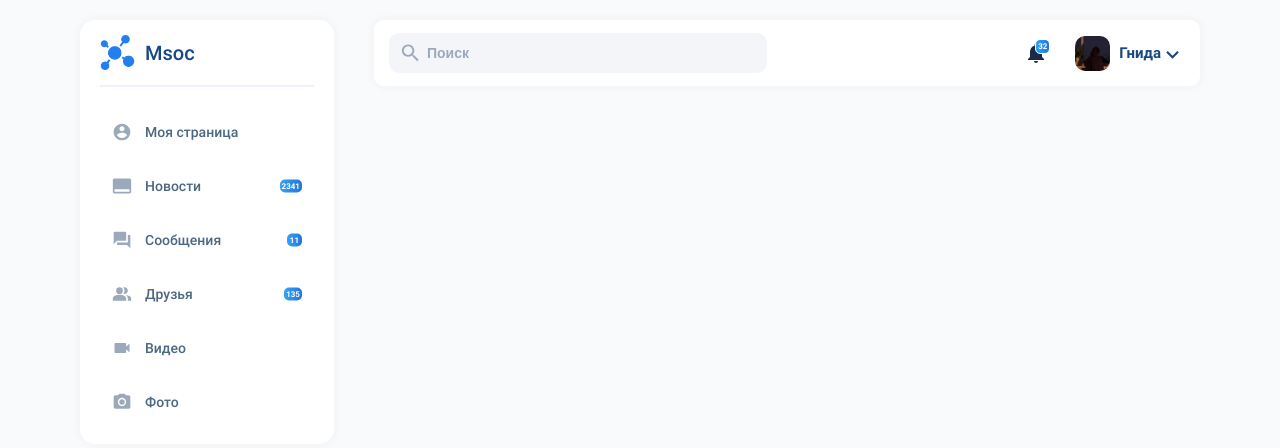
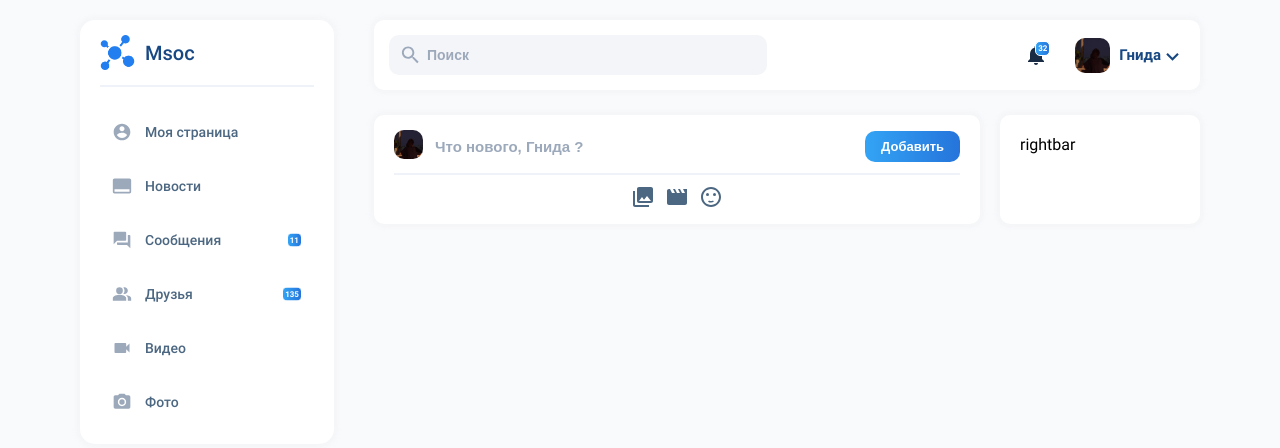
Before and after one commit to Gantar15/msoc-social-network, a Next.js app in the folder frontend/: page / in a window 1280 px wide. Shown: the top 448 px of the page. Built offline with nearby package versions, Linux system fonts and the light colour scheme.

Commit message:
frontend

```diff
--- /dev/null
+++ b/frontend/components/HomeRightbar/HomeRightbar.tsx
@@ -0,0 +1,15 @@
+
+import {FC} from 'react';
+
+import styles from './homeRightbar.module.scss';
+
+
+const HomeRightbar: FC = () => {
+    return (
+        <nav className={styles.homeRightbar}>
+            rightbar
+        </nav>
+    );
+};
+
+export default HomeRightbar;
--- /dev/null
+++ b/frontend/components/HomeRightbar/homeRightbar.module.scss
@@ -0,0 +1,11 @@
+
+@import '../../public/styles/variables.scss';
+
+.homeRightbar{
+    margin-left: 20px;
+    border-radius: 10px;
+    background: $contrastBackgroundColor;
+    box-shadow: $boxShadow;
+    padding: 20px;
+    min-width: 200px;
+}
--- a/frontend/components/MainContainer/MainContainer.tsx
+++ b/frontend/components/MainContainer/MainContainer.tsx
@@ -26,7 +26,9 @@ const MainContainer: FC<IProps> = ({children, title}) => {
                 <Sidebar/>
                 <section className={styles.mainContentBlock}>
                     <Topbar/>
-                    {children}
+                    <section className={styles.pageContent}>
+                        {children}
+                    </section>
                 </section>
             </div>
         </>
--- a/frontend/components/MainContainer/mainContsiner.module.scss
+++ b/frontend/components/MainContainer/mainContsiner.module.scss
@@ -13,5 +13,10 @@
         display: flex;
         flex-direction: column;
         align-items: center;
+
+        .pageContent{
+            width: 100%;
+            margin-top: 25px;
+        }
     }
 }
--- /dev/null
+++ b/frontend/components/SharePost/SharePost.tsx
@@ -0,0 +1,33 @@
+
+import {FC} from 'react';
+import Image from 'next/image';
+import A from '../A/A';
+import PhotoLibraryIcon from '@material-ui/icons/PhotoLibrary';
+import MovieIcon from '@material-ui/icons/Movie';
+import SentimentSatisfiedIcon from '@material-ui/icons/SentimentSatisfied';
+
+import styles from './sharePost.module.scss';
+
+
+const SharePost: FC = () => {
+    return (
+        <section className={styles.sharePost}>
+            <div className={styles.shareTop}>
+                <A href="/profile">
+                    <Image className={styles.shareUserLogo} width="40" height="40" src="/imgs/default_user_logo.jpg"/>
+                </A>
+                <input placeholder="Что нового, Гнида ?"></input>
+                <button>Добавить</button>
+            </div>
+            <div className={styles.shareBottom}>
+                <div className={styles.shareOptins}>
+                    <PhotoLibraryIcon className={styles.optionIcon}/>
+                    <MovieIcon className={styles.optionIcon}/>
+                    <SentimentSatisfiedIcon className={styles.optionIcon}/>
+                </div>
+            </div>
+        </section>
+    );
+};
+
+export default SharePost;
--- /dev/null
+++ b/frontend/components/SharePost/sharePost.module.scss
@@ -0,0 +1,78 @@
+
+@import '../../public/styles/variables.scss';
+
+.sharePost{
+    display: flex;
+    flex-direction: column;
+    padding: 15px 20px;
+    box-shadow: $boxShadow;
+    background-color: $contrastBackgroundColor;
+    border-radius: 10px;
+
+    .shareTop{
+        display: flex;
+        align-items: center;
+        justify-content: space-between;
+        padding-bottom: 10px;
+        border-bottom: 2px solid #f0f2fa;
+
+        .shareUserLogo{
+            border-radius: 10px;
+            object-fit: cover;
+        }
+        input{
+            margin-left: 10px;
+            border: none;
+            outline: none;
+            color: $mainFontColor;
+            font-size: 16px;
+            width: 100%;
+            margin-right: 20px;
+            resize: vertical;
+            overflow: auto;
+
+            &::-webkit-scrollbar {
+                height: 0;
+                width: 0;
+            }
+
+            &::placeholder{
+                color: $placeholderFontColor;
+                font-size: 15px;
+                font-weight: bold;
+            }
+        }
+        button{
+            border: none;
+            outline: none;
+            background: $gradient;
+            border-radius: 10px;
+            padding: 8px 16px;
+            color: $contrastBackgroundColor;
+            font-weight: bold;
+            font-size: 13px;
+            cursor: pointer;
+        }
+    }
+
+    .shareBottom{
+        width: 100%;
+        padding-top: 10px;
+        display: flex;
+        justify-content: center;
+
+        .shareOptins{
+            display: flex;
+            align-items: center;
+
+            .optionIcon{
+                color: $mainFontColor;
+                cursor: pointer;
+
+                &:nth-of-type(n+2){
+                    margin-left: 10px;
+                }
+            }
+        }
+    }
+}
--- a/frontend/components/Sidebar/Sidebar.tsx
+++ b/frontend/components/Sidebar/Sidebar.tsx
@@ -29,7 +29,6 @@ const Sidebar: FC = () => {
                 <A href="/" className={styles.navItem}>
                     <CallToActionIcon className={styles.navIcon}/>
                     <span>Новости</span>
-                    <p className={styles.navItemCounter}>2341</p>
                 </A>
                 <A href="/messages" className={styles.navItem}>
                     <QuestionAnswerIcon className={styles.navIcon}/>
--- a/frontend/components/Sidebar/sidevar.module.scss
+++ b/frontend/components/Sidebar/sidevar.module.scss
@@ -44,14 +44,10 @@
 
             &:hover{
                 background: $gradient;
-                color: #ffffff;
+                color: $contrastBackgroundColor;
 
                 span{
-                    color: #ffffff;
-                }
-
-                .navItemCounter{
-                    border: 1px solid #ffffff;
+                    color: $contrastBackgroundColor;
                 }
             }
 
@@ -67,7 +63,7 @@
             }
 
             &Counter{
-                color: #ffffff;
+                color: $contrastBackgroundColor;
                 position: absolute;
                 right: $padding;
                 top: 50%;
@@ -81,6 +77,7 @@
                 border-radius: 5px;
                 padding: 2px;
                 min-width: 15px;
+                border: 1px solid $contrastBackgroundColor;
             }
 
             &:nth-of-type(n+2){
--- a/frontend/components/Topbar/topbar.module.scss
+++ b/frontend/components/Topbar/topbar.module.scss
@@ -6,14 +6,14 @@
     display: flex;
     justify-content: space-between;
     background-color: $contrastBackgroundColor;
-    height: 66px;
     width: 100%;
     align-items: center;
     position: sticky;
     top: 20px;
-    padding: 0 15px;
+    padding: 15px;
     border-radius: 10px;
     box-shadow: $boxShadow;
+    z-index: 1;
 
     &Left{
         margin-right: 40px;
@@ -78,13 +78,13 @@
                     &Counter{
                         position: absolute;
                         top: 0;
-                        color: #ffff;
+                        color: $contrastBackgroundColor;
                         font-weight: bold;
                         top: -2px;
                         right: -2px;
                         min-width: 14px;
                         padding: 2px;
-                        border: 1px solid #ffff;
+                        border: 1px solid $contrastBackgroundColor;
                         font-size: 8px;
                         border-radius: 5px;
                         background: $gradient;
--- a/frontend/pages/index.tsx
+++ b/frontend/pages/index.tsx
@@ -1,10 +1,20 @@
 import type { NextPage } from 'next';
 import MainContainer from '../components/MainContainer/MainContainer';
+import SharePost from '../components/SharePost/SharePost';
+import HomeRightbar from '../components/HomeRightbar/HomeRightbar';
+
+import styles from '../public/styles/home.module.scss';
 
 
 const Home: NextPage = () => {
   return (
     <MainContainer title="Home">
+      <section className={styles.homepage}>
+        <section className={styles.news}>
+          <SharePost/>
+        </section>
+        <HomeRightbar/>
+      </section>
     </MainContainer>
   );
 }
--- /dev/null
+++ b/frontend/public/styles/home.module.scss
@@ -0,0 +1,11 @@
+
+.homepage{
+    display: flex;
+    justify-content: space-between;
+
+    .news{
+        width: 100%;
+        display: flex;
+        flex-direction: column;
+    }
+}
```
